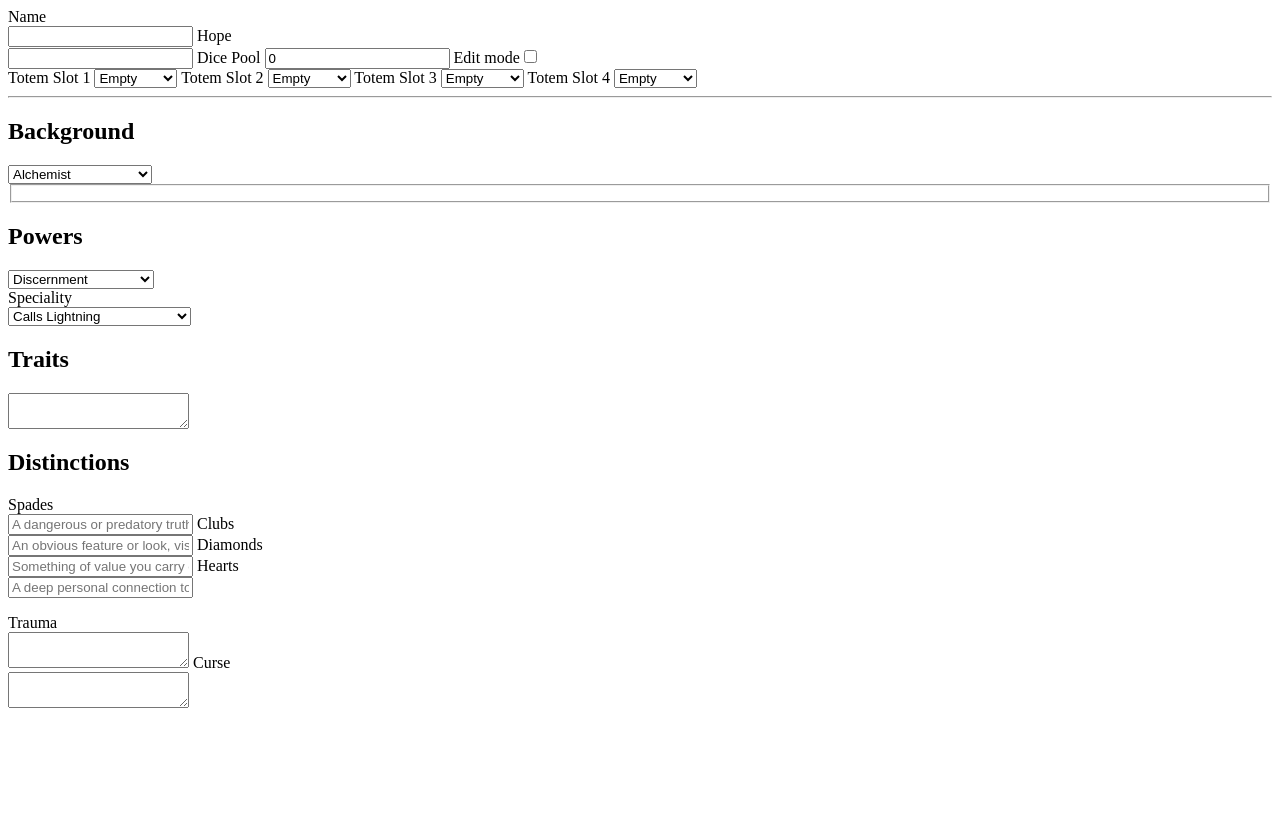
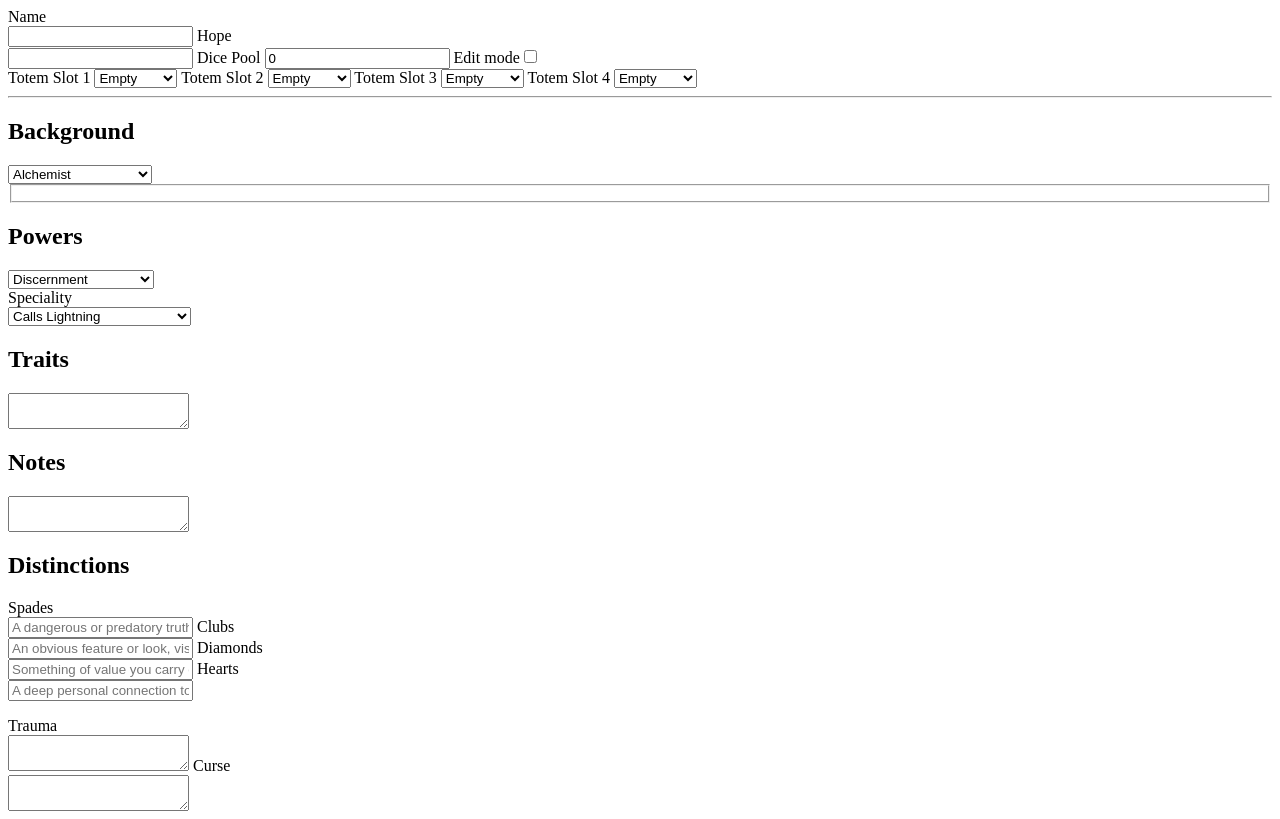
Before and after one commit to thewatermethod/miserable-secrets-roll20, a website: page src/index.html in a window 1280 px wide. Drawn offline with Linux system fonts and the light colour scheme.

Commit message:
add notes back in

```diff
--- a/src/index.html
+++ b/src/index.html
@@ -212,6 +212,10 @@
       <textarea name="attr_Trait"></textarea>
     </section>
 
+    <section class="notes-details">
+      <h2>Notes</h2>
+      <textarea name="attr_Notes"></textarea>
+    </section>
 
     <section class="distinction-details">
       <h2>Distinctions</h2>
```
